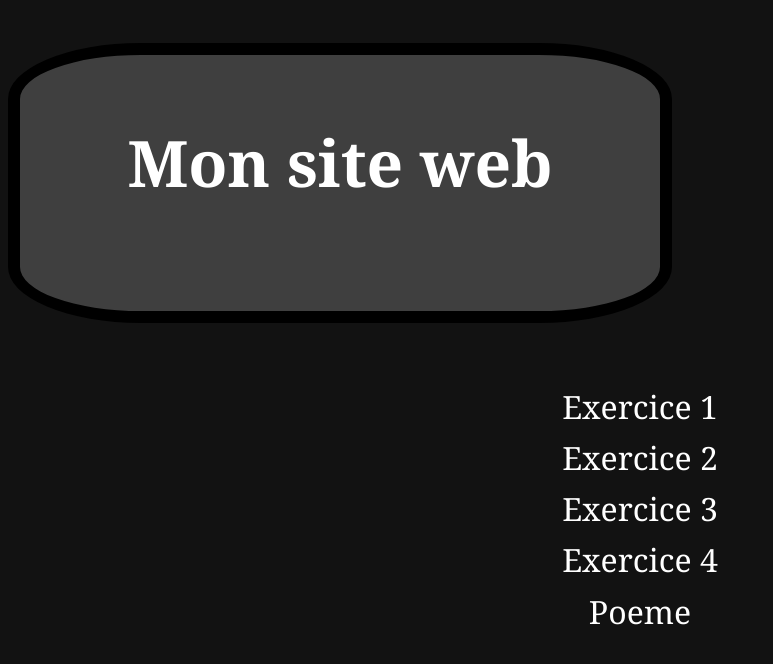
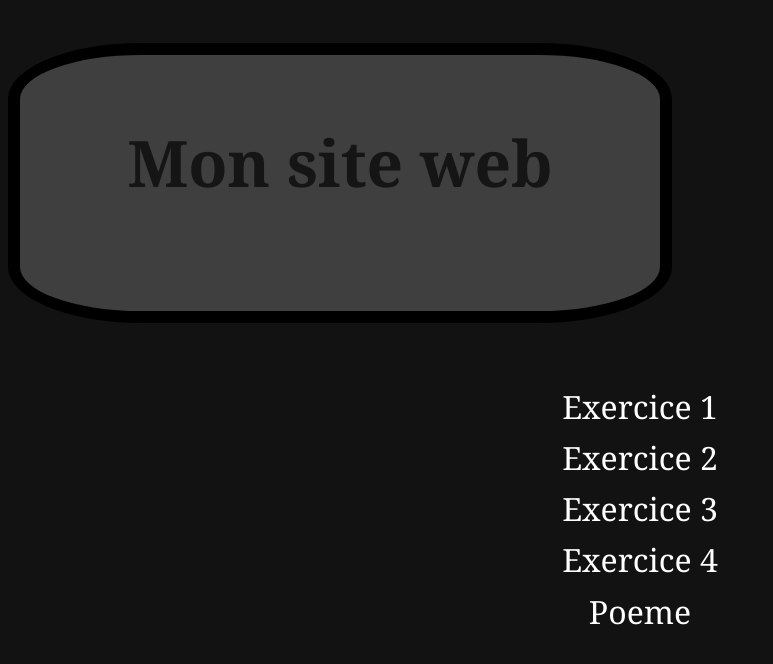
Before and after one commit to Owen-Gr/Owen-Gr.github.io, a plain HTML site: page index.html in a window 1280 px wide. Shown: the whole page, without its empty margins (0-773 px from the left). Drawn offline with Linux system fonts and the light colour scheme.

Commit message:
Update index.html

```diff
--- a/index.html
+++ b/index.html
@@ -10,7 +10,7 @@
             text-align: center;
         h1 {
             font-size: 4em;
-            color: #ffffff;
+            color: #151515;
             text-align: center;
             margin-bottom: 20px;
             padding: 1em;
```
